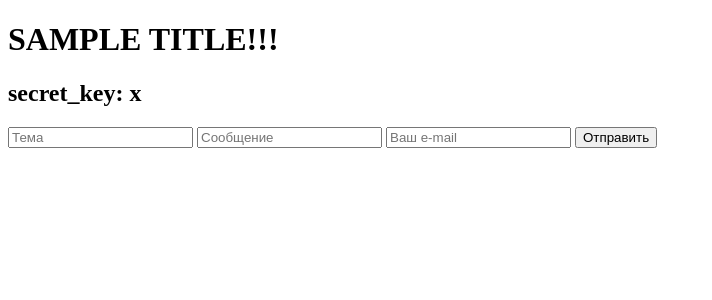
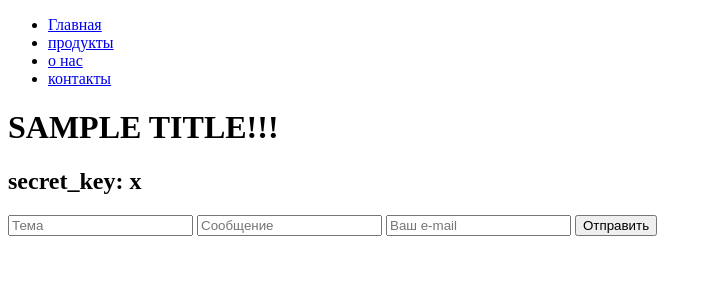
Before and after one commit to pda-gb/Project_on_MFP, a Python web app: template templates/contacts.jinja2 in a window 1280 px wide. Shown: the top 300 px of the page, without its empty margins (0-712 px from the left). Run offline with Jinja, Linux system fonts and the light colour scheme; the template is opened without the code that fills it: most values are stand-ins (such as "Sample title", 1, 10 or a date in 2020).

Commit message:
less_3:   +

```diff
--- a/templates/base.jinja2
+++ b/templates/base.jinja2
@@ -12,6 +12,10 @@
 </head>
 <body>
 
+{% block header %}
+    {% include 'includes/inc_main_menu.jinja2' %}
+{% endblock header %}
+
 {% block content %}
 {% endblock content %}
 
--- /dev/null
+++ b/templates/includes/inc_main_menu.jinja2
@@ -0,0 +1,6 @@
+<ul>
+    <li><a href="/">Главная</a></li>
+    <li><a href="../products/">продукты</a></li>
+    <li><a href="../about/">о нас</a></li>
+    <li><a href="../contacts/">контакты</a></li>
+</ul>
```
Also changed, not shown: 1 other file.
